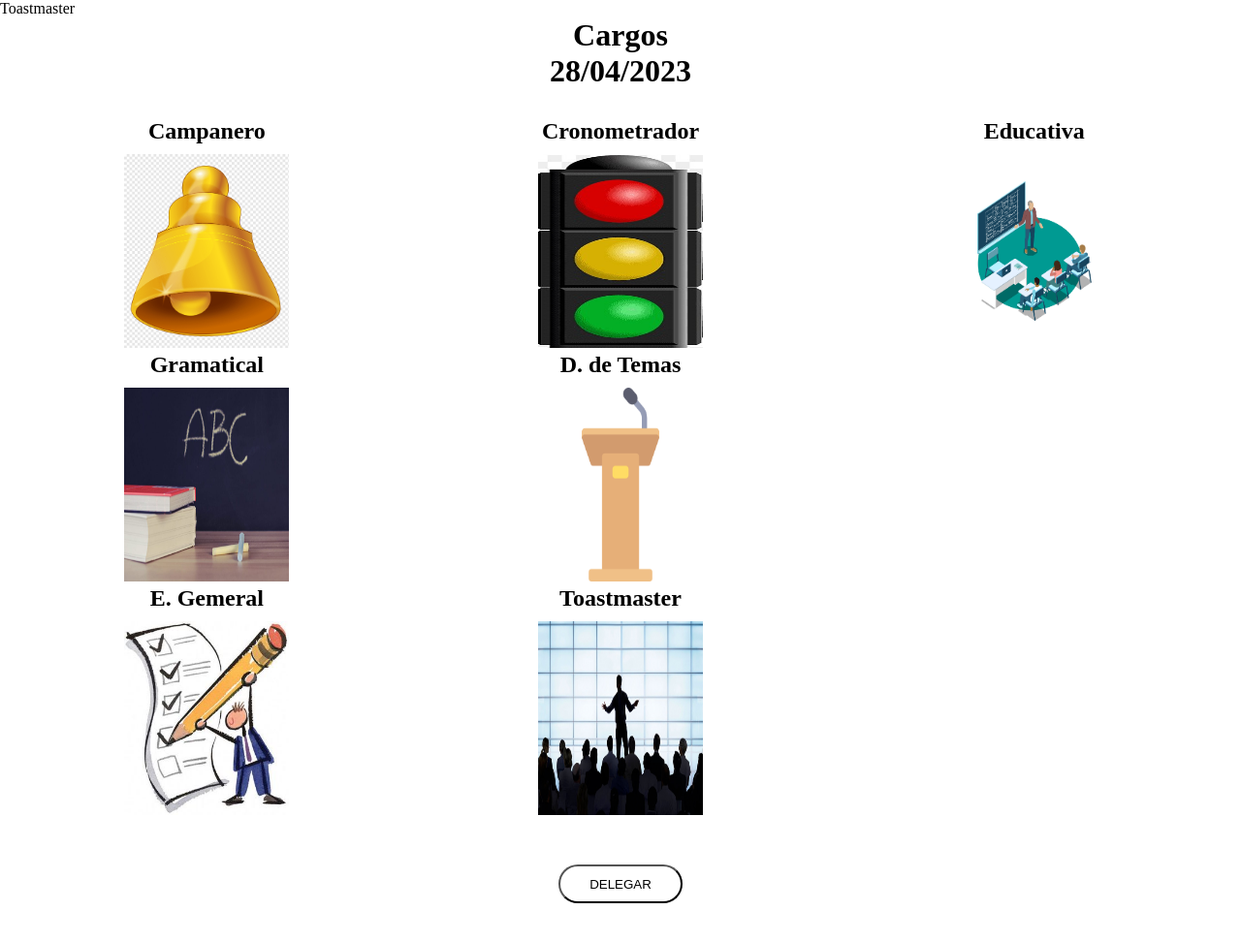
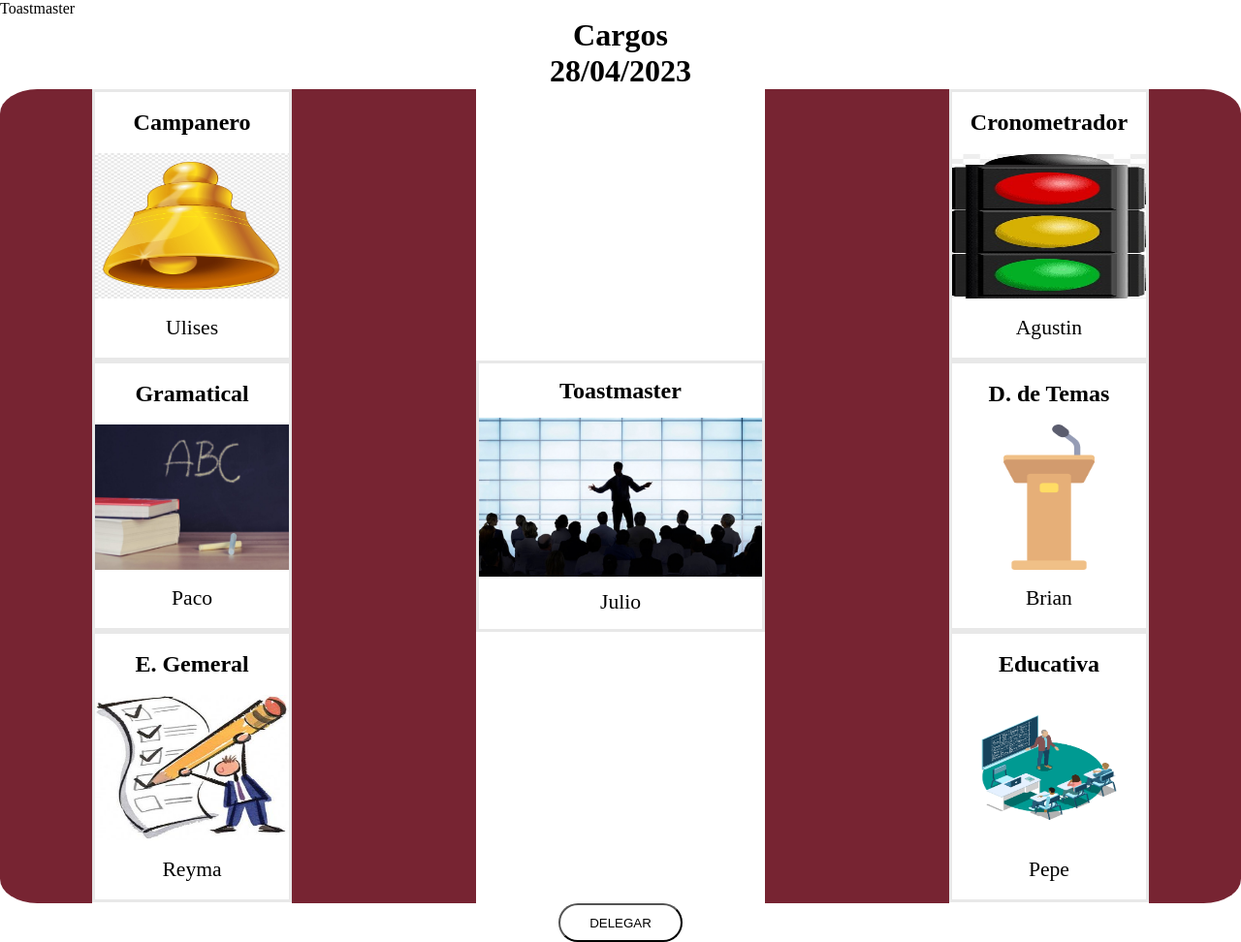
Before and after one commit to Mn1kaa/FluskApp, a Flask app: page / in a window 1280 px wide. Shown: the whole page at 97% size. Before the commit the page ends 932 px from the top, so only its background shows below. Run offline with Flask 3, Linux system fonts and the light colour scheme.

Commit message:
Diseño Preliminar pagina Toast

```diff
--- a/static/css/style.css
+++ b/static/css/style.css
@@ -4,23 +4,34 @@
     box-sizing: border-box;
 background-color: white;
 }
+:root {
+    --rojo_oscuro: #772432;
+    --transparente: rgb(0,0,0,0);
+    --gris: #e8e8e8;
+  }
 
 h1{text-align: center;}
-.cargo1,.cargo2,.cargo3
+#uno.cargo1,#uno.cargo2,#uno.cargo3
 {
-    max-width: 170px;
-    max-height: 200px;
-    margin: 30px auto;
+
+    max-height: 810px;
+   background-color: grey;
+    background-color: var(--transparente);
+
 
 
 
 
 }
+
+
 #uno{
-    height: 800px;
+    height: 840px;
     width: 100%;
     display:flex;
-   justify-content: center;
+   justify-content: space-around;
+   background-color: var(--rojo_oscuro);
+   border-radius: 3%;
 
 
 
@@ -30,18 +41,40 @@ h1{text-align: center;}
 
 
 }
-.cargo1 img,.cargo2 img,.cargo3 img{
-    width: 100%;
-    height: 100%;
+
+.cargo3  {
+    display: flex;
+
+     align-items:center;
+}
+.cargo1  img,.cargo2 img,.cargo3 img{
+    width: 200px;
+    height: 150px;
 
 
 
 
 }
+.cargo1 h2 img .cargo2 h2 img,.cargo3 h2 img{
+    width: 100%;
+    height: 60%;
 
-h2{text-align: center;
-    margin-bottom: 10px;
-    width: 170px;}
+}
+
+.cargo1 h2,.cargo2 h2, .cargo3 h2{
+    text-align: center;
+
+    display: flex;
+    flex-direction: column;
+    justify-content: space-evenly;
+    align-items: center;
+    width: 100%;
+    height: 33.3%;
+    border: 3px solid var(--gris)  ;
+
+}
+
+
 
 
 
@@ -50,6 +83,7 @@ h2{text-align: center;
         display: flex;
         justify-content: center;
         align-items: center;
+
     }
 button{position: absolute;
 
@@ -59,3 +93,6 @@ button{position: absolute;
 
     border-radius: 20px;
      align-items: center;}
+
+p{font-weight: normal;
+    font-size: .9em;}
--- a/templates/index.html
+++ b/templates/index.html
@@ -21,13 +21,14 @@
 
     <div id="uno">
 
-     <section  class="cargo1"><h2>Campanero</h2> <img src="{{url_for('static', filename='images/Campanero.png')}}">
-     <h2>Gramatical</h2> <img src="{{url_for('static', filename='images/E.Gramatical.png')}}">
-     <h2>E. Gemeral</h2> <img src="{{url_for('static', filename='images/Evaluador General.png')}}"></section>
-     <section class="cargo2"><h2>Cronometrador</h2> <img src="{{url_for('static', filename='images/Cronometrador.png')}}">
-     <h2>D. de Temas</h2> <img src="{{url_for('static', filename='images/D.Temas_Improvisados.png')}}">
-     <h2>Toastmaster</h2> <img src="{{url_for('static', filename='images/Toastmaster.png')}}"></section>
-     <section class="cargo3"><h2>Educativa</h2> <img src="{{url_for('static', filename='images/Educativa.png')}}"></section>
+     <section  class="cargo1"><h2>Campanero<img src="{{url_for('static', filename='images/Campanero.png')}}"><p>Ulises</p></h2>
+     <h2>Gramatical<img src="{{url_for('static', filename='images/E.Gramatical.png')}}"><p>Paco</p></h2>
+     <h2>E. Gemeral<img src="{{url_for('static', filename='images/Evaluador General.png')}}"><p>Reyma</p></h2> </section>
+     <section class="cargo3"><h2>Toastmaster<img src="{{url_for('static', filename='images/Toastmaster.png')}}"><p>Julio</p></h2> </section>
+     <section class="cargo2"><h2>Cronometrador<img src="{{url_for('static', filename='images/Cronometrador.png')}}"><p>Agustin</p></h2>
+     <h2>D. de Temas<img src="{{url_for('static', filename='images/D.Temas_Improvisados.png')}}"><p>Brian</p></h2>
+     <h2>Educativa<img src="{{url_for('static', filename='images/Educativa.png')}}"><p>Pepe</p></h2> </section>
+
 
 
 
```
